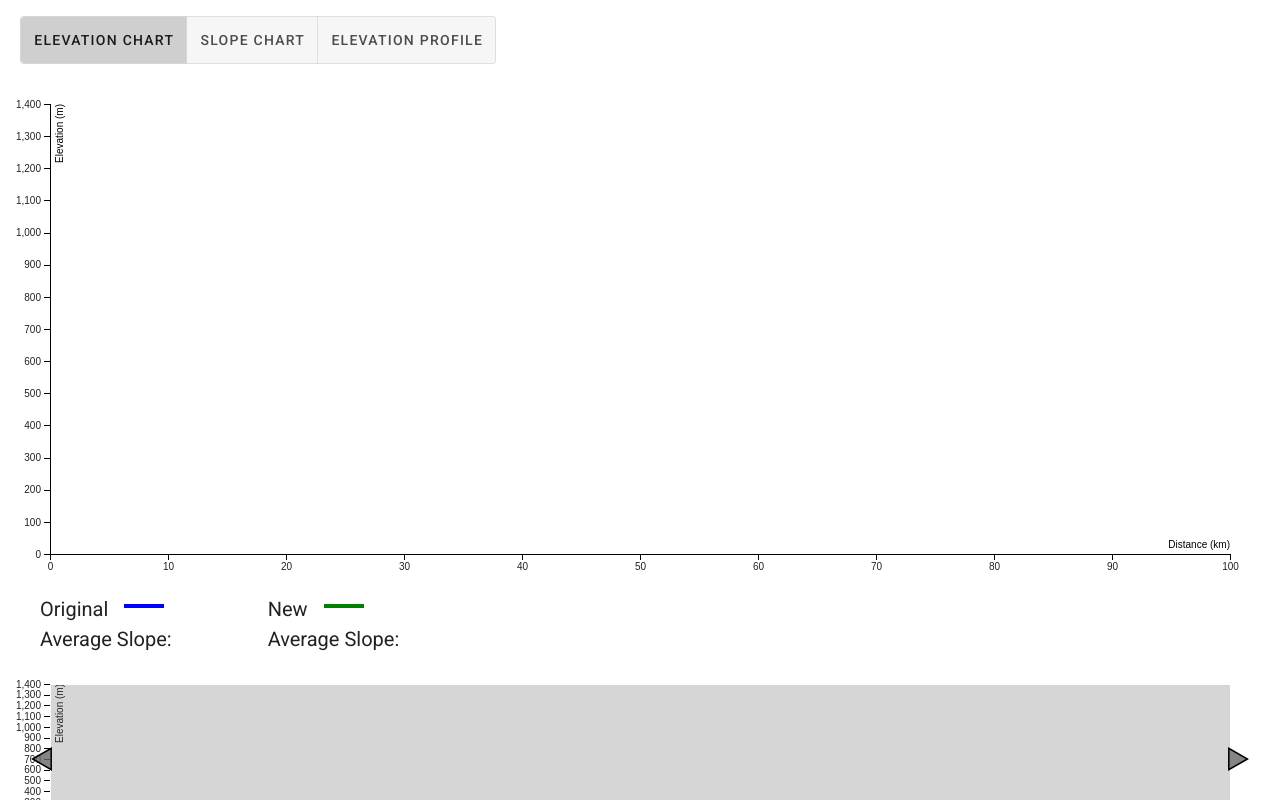
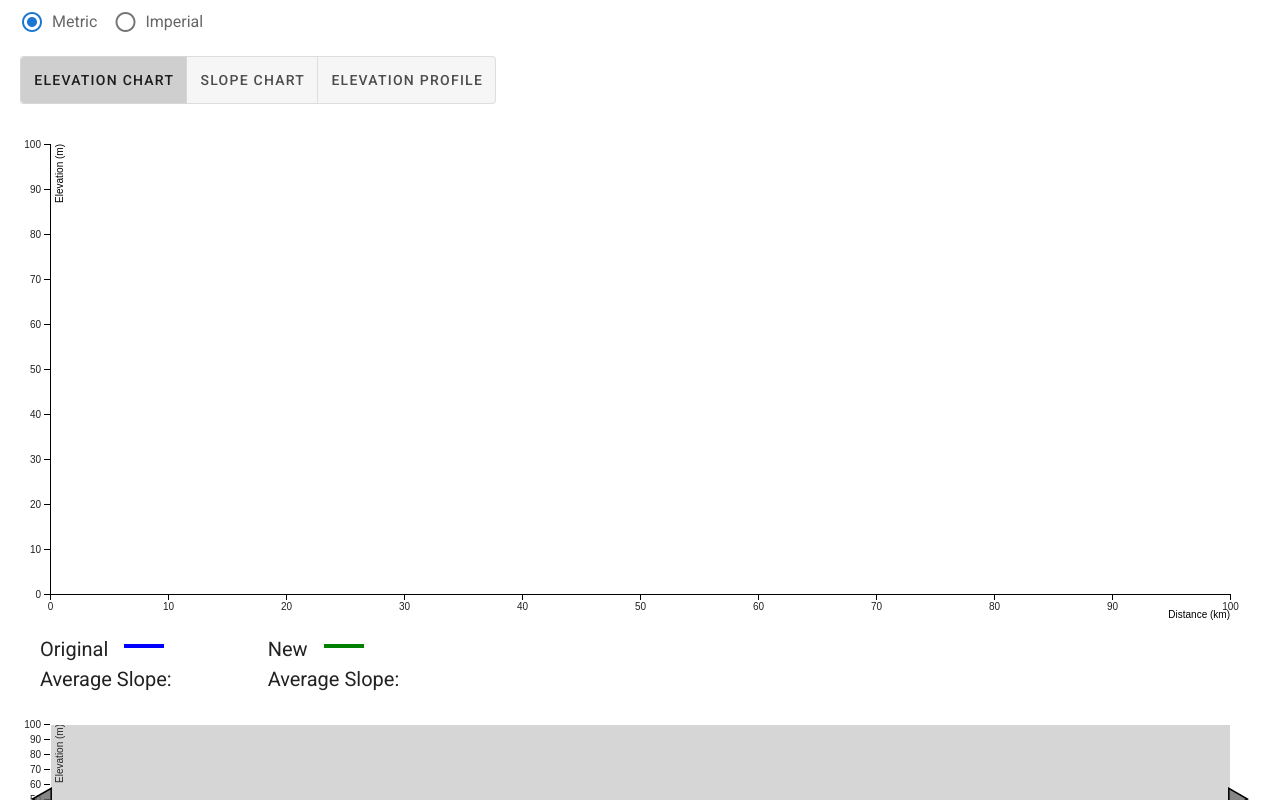
Before and after one commit to brenzy/gpx-smoother-vue, a Vue app: page / in a window 1280 px wide. Shown: the part 920-1720 px from the top of the page. Built offline with nearby package versions, Linux system fonts and the light colour scheme.

Commit message:
Version 1.5.0 - Add the ability to display the charts using imperial units.

```diff
--- a/package.json
+++ b/package.json
@@ -1,6 +1,6 @@
 {
   "name": "gpx-smoother-vue",
-  "version": "1.4.0",
+  "version": "1.5.0",
   "private": true,
   "scripts": {
     "serve": "vue-cli-service serve",
--- a/src/components/Charts.vue
+++ b/src/components/Charts.vue
@@ -1,5 +1,11 @@
 <template>
   <section id="charts">
+    <v-radio-group  class="units-group"
+                    v-model="graphUnits"
+                    row>
+      <v-radio label="Metric" value="metric"></v-radio>
+      <v-radio label="Imperial" value="imperial"></v-radio>
+    </v-radio-group>
     <v-btn-toggle class="chart-type-group"
                   v-model="graphType"
                   mandatory>
@@ -10,6 +16,7 @@
     <DistanceChart
       :graph-type="graphType"
       :color-scale="colorScale"
+      :graph-units="graphUnits"
     ></DistanceChart>
     <Legend
       :graph-type="graphType"
@@ -17,6 +24,7 @@
     ></Legend>
     <SelectionChart
       :graph-type="graphType"
+      :graph-units="graphUnits"
     ></SelectionChart>
   </section>
 </template>
@@ -27,6 +35,7 @@
   import DistanceChart from './DistanceChart';
   import * as d3 from 'd3';
   import Legend from './Legend';
+  import {UnitType} from '@/components/chartModel';
 
   export default {
     name: 'Charts',
@@ -34,18 +43,29 @@
     data: () => ({
       graphType: GraphType.ELEVATION_DISTANCE,
       graphTypes: GraphType,
-      colorScale: null
+      colorScale: null,
+      graphUnits: UnitType.METRIC
     }),
     mounted() {
+      if (localStorage.graphUnits) {
+        this.graphUnits = localStorage.graphUnits === UnitType.IMPERIAL ? UnitType.IMPERIAL : UnitType.METRIC ;
+      }
       this.colorScale = d3.scaleThreshold()
         .domain([-20, -15, -10, -5, 0, 5, 10, 15, 20])
         .range(['#313695', '#4575b4', '#74add1', '#abd9e9', '#e0f3f8', '#fee090', '#fdae61', '#f46d43', '#d73027', '#a50026']);
+    },
+    watch: {
+      graphUnits(newGraphUnits) {
+        localStorage.graphUnits = newGraphUnits;
+      }
     },
     methods: {}
   };
 </script>
 
 <style lang="sass" scoped>
+  .units-group
+    margin: 20px 20px 0 20px
   .chart-type-group
-    margin: 20px
+    margin: 0 0 20px 20px
 </style>
--- a/src/components/DistanceChart.vue
+++ b/src/components/DistanceChart.vue
@@ -8,16 +8,21 @@
 <script>
   import * as d3 from 'd3';
   import {mapState} from 'vuex';
-  import {GraphType, LineTypes} from './chartModel';
+  import {GraphType, LineTypes, UnitType} from './chartModel';
+  import {convertDistance, convertElevation, kmToMiles, metresToFeet} from '@/utilities/unitConversion';
 
   // noinspection JSUnusedGlobalSymbols
   export default {
     name: 'DistanceChart',
     props: {
       graphType: String,
-      colorScale: Function
+      colorScale: Function,
+      graphUnits: UnitType
     },
     data: () => ({
+      defaultDistance: 100000,
+      defaultElevation: 100,
+      defaultSlope: 20,
       dimensions: null,
       width: null,
       height: null,
@@ -25,6 +30,8 @@
       svg: null,
       xScale: null,
       yScale: null,
+      xScaleImperial: null,
+      yScaleImperial: null,
       xAxis: null,
       yAxis: null,
       slopeLine: null,
@@ -68,13 +75,36 @@
           this.setLine(this.smoothedValues, LineTypes.SMOOTHED, true);
         }
       },
+      graphUnits: function() {
+        this.initializeUnits(this.graphUnits);
+        const xAxisScale = (this.graphUnits === UnitType.IMPERIAL) ? this.xScaleImperial : this.xScale;
+        this.xAxis.scale(xAxisScale);
+        this.focus.select('.x.axis').call(this.xAxis);
+        this.xAxisLabel.text(this.xAxisText());
+        const yAxisScale = (this.graphUnits === UnitType.IMPERIAL) ? this.yScaleImperial : this.yScale;
+        this.yAxis.scale(yAxisScale);
+        this.focus.select('.y.axis').call(this.yAxis);
+        this.yAxisLabel.text(this.yAxisText());
+      },
       selection: function(newValue) {
         this.onSelectionUpdate(newValue);
       }
     },
     methods: {
+      initializeUnits(graphUnits) {
+        if (graphUnits === UnitType.METRIC) {
+          this.unitsElevation = 'm';
+          this.unitsDistance = 'km';
+        } else {
+          this.unitsElevation = 'ft';
+          this.unitsDistance = 'mi';
+        }
+      },
       yAxisText() {
-        return (this.graphType === GraphType.SLOPE_DISTANCE) ? 'Slope (%)' : 'Elevation (m)';
+        return (this.graphType === GraphType.SLOPE_DISTANCE) ? 'Slope (%)' : `Elevation (${this.unitsElevation})`;
+      },
+      xAxisText() {
+        return `Distance (${this.unitsDistance})`;
       },
       setDimensions() {
         this.dimensions = {
@@ -88,7 +118,6 @@
         this.svg.attr('height', this.dimensions.height);
       },
       resize() {
-
         // If the chart is hidden, don't bother to redraw it
         if (d3.select('#chart').node().clientWidth === 0) {
           return;
@@ -100,6 +129,8 @@
         // Update the range of the scale with new width/height
         this.xScale.range([0, this.width]);
         this.yScale.range([this.height, 0]);
+        this.xScaleImperial.range([0, this.width]);
+        this.yScaleImperial.range([this.height, 0]);
 
         // Update the axis and text with the new scale
         this.svg.select('.x.axis')
@@ -149,6 +180,7 @@
           return;
         }
         this.xScale.domain(selection);
+        this.xScaleImperial.domain(selection.map(distance => kmToMiles(distance)));
         this.focus.select('.x.axis').call(this.xAxis);
         this.focus.selectAll('path.elevation').attr('d', this.elevationLine);
         this.focus.selectAll('path.slope').attr('d', this.slopeLine);
@@ -174,8 +206,9 @@
             + ' ' + this.xScale(datum.previous.totalDistance) + ',' + this.yScale(this.yScale.domain()[0]);
         });
       },
-      defaultYExtent() {
-        return (this.graphType === GraphType.SLOPE_DISTANCE) ? [-20, 20] : [0, 1400];
+      defaultYExtent(unitType) {
+        return (this.graphType === GraphType.SLOPE_DISTANCE) ? [-this.defaultSlope, this.defaultSlope]
+            : [0, convertElevation(this.defaultElevation, unitType)];
       },
       showOriginal(show) {
         const _this = this;
@@ -192,12 +225,13 @@
       },
       reset() {
         this.yAxisLabel.text(this.yAxisText());
+        this.xAxisLabel.text(this.xAxisText());
         this.focus.selectAll('circle').remove();
         this.focus.selectAll('polygon').remove();
         this.focus.selectAll('path.elevation').remove();
         this.focus.selectAll('path.slope').remove();
-        let yExtent = this.defaultYExtent();
-        this.yScale.domain(yExtent);
+        this.yScale.domain(this.defaultYExtent(UnitType.METRIC));
+        this.yScaleImperial.domain(this.defaultYExtent(UnitType.IMPERIAL));
         this.draw();
       },
       slopeColor(point) {
@@ -286,15 +320,15 @@
       tooltipDisplay(data, index, group) {
         // Populate the tooltip
         let slope = (Math.round(data.slope * 1000) / 10).toString();
-        let distance = (Math.round(data.totalDistance / 10) / 100).toString();
-        let elevation = parseInt(((data.ele * 100) / 100).toString());
+        let distance = (Math.round(convertDistance(data.totalDistance, this.graphUnits) / 10) / 100).toString();
+        let elevation = parseInt(((convertElevation(data.ele, this.graphUnits) * 100) / 100).toString());
         this.tooltip.transition()
           .duration(200)
           .style('opacity', .9);
         this.tooltip.html(
-          '<div>Slope: ' + slope + '%</div>' +
-          '<div>Distance: ' + distance + 'km</div>' +
-          '<div>Elevation: ' + elevation + 'm</div>');
+          `<div>Slope: ${slope}%</div>` +
+          `<div>Distance: ${distance}${this.unitsDistance}</div>` +
+          `<div>Elevation: ${elevation}${this.unitsElevation}</div>`);
 
         // Position the tooltip in the svg
         let bbox = this.graphElement.getBoundingClientRect();
@@ -357,13 +391,16 @@
           } else if (yExtent[0] < 0) {
             yExtent = [yExtent[0], 0];
           } else {
-            yExtent = this.defaultYExtent();
+            yExtent = this.defaultYExtent(UnitType.METRIC);
           }
         }
         this.yScale.domain(yExtent);
+        this.yScaleImperial.domain((this.graphType === GraphType.SLOPE_DISTANCE) ? yExtent :
+          yExtent.map(elevation => metresToFeet(elevation)));
 
         if (!maintainSelection) {
           this.xScale.domain(this.xExtents);
+          this.xScaleImperial.domain(this.xExtents.map(distance => kmToMiles(distance)));
         }
 
         if (this.graphType === GraphType.ELEVATION_PROFILE)
@@ -385,6 +422,7 @@
         this.width = this.dimensions.width;
         this.height = this.dimensions.height;
         this.margin = {top: 20, right: 50, bottom: 30, left: 50};
+        this.initializeUnits(this.graphUnits);
 
         this.setDimensions();
 
@@ -393,32 +431,42 @@
 
         this.xScale = d3.scaleLinear()
           .range([0, this.width])
-          .domain([0, 100000])
+          .domain([0, this.defaultDistance])
           .nice();
-
+        this.xScaleImperial = d3.scaleLinear()
+            .range([0, this.width])
+            .domain([0, kmToMiles(this.defaultDistance)])
+            .nice();
 
         this.yScale = d3.scaleLinear()
           .range([this.height, 0])
-          .domain(this.defaultYExtent())
+          .domain(this.defaultYExtent(UnitType.METRIC))
           .nice();
+        this.yScaleImperial = d3.scaleLinear()
+            .range([this.height, 0])
+            .domain(this.defaultYExtent(UnitType.IMPERIAL))
+            .nice();
 
-        this.xAxis = d3.axisBottom(this.xScale)
-          .tickFormat(d => {
-            return parseInt((d / 100).toString()) / 10;
-          });
-        this.focus.append('g')
+        const xAxisScale = (this.graphUnits === UnitType.IMPERIAL) ? this.xScaleImperial : this.xScale;
+        this.xAxis = d3.axisBottom(xAxisScale)
+            .tickFormat(d => {
+              return parseInt((d / 100).toString()) / 10;
+            });
+
+        let xAxisVis = this.focus.append('g')
           .attr('class', 'x axis')
           .attr('transform', 'translate(0,' + this.height + ')')
-          .call(this.xAxis)
-          .append('text')
-          .attr('class', 'x label')
+          .call(this.xAxis);
+        this.xAxisLabel = xAxisVis.append('text');
+        this.xAxisLabel.attr('class', 'x label')
           .style('text-anchor', 'end')
           .attr('x', this.width)
-          .attr('y', -6)
-          .text('Distance (km)')
+          .attr('y', 24)
+          .text(this.xAxisText())
           .attr('fill', '#000');
 
-        this.yAxis = d3.axisLeft(this.yScale);
+        const yAxisScale = (this.graphUnits === UnitType.IMPERIAL) ? this.yScaleImperial : this.yScale;
+        this.yAxis = d3.axisLeft(yAxisScale);
         let yAxisVis = this.focus.append('g')
           .attr('class', 'y axis')
           .call(this.yAxis);
--- a/src/components/SelectionChart.vue
+++ b/src/components/SelectionChart.vue
@@ -7,15 +7,20 @@
 <script>
 import * as d3 from 'd3';
 import {mapState} from 'vuex';
-import {GraphType, LineTypes} from './chartModel';
+import {GraphType, LineTypes, UnitType} from './chartModel';
 import store from '../store/store';
+import {convertElevation, kmToMiles, metresToFeet} from '@/utilities/unitConversion';
 
 export default {
   name: 'SelectionChart',
   props: {
-    graphType: String
+    graphType: String,
+    graphUnits: String
   },
   data: () => ({
+    defaultDistance: 100000,
+    defaultElevation: 100,
+    defaultSlope: 20,
     dimensions: null,
     width: null,
     height: null,
@@ -25,7 +30,9 @@ export default {
     miniHeight: null,
     miniSvg: null,
     miniXScale: null,
+    miniXScaleImperial: null,
     miniYScale: null,
+    miniYScaleImperial: null,
     brush: null,
     gBrush: null,
     miniElevationLine: null,
@@ -34,7 +41,9 @@ export default {
     miniYAxis: null,
     displayOriginal: true,
     handle: null,
-    xExtents: null
+    xExtents: null,
+    miniXLabel: null,
+    miniYLabel: null,
   }),
   mounted() {
     window.addEventListener('resize', this.resize);
@@ -65,6 +74,16 @@ export default {
         this.setLine(this.smoothedValues, LineTypes.SMOOTHED, true);
       }
     },
+    graphUnits: function() {
+      const xAxisScale = (this.graphUnits === UnitType.IMPERIAL) ? this.miniXScaleImperial : this.miniXScale;
+      this.miniXAxis.scale(xAxisScale);
+      this.miniSvg.select('.x.axis').call(this.miniXAxis);
+      this.miniXLabel.text(this.xAxisText());
+      const yAxisScale = (this.graphUnits === UnitType.IMPERIAL) ? this.miniYScaleImperial : this.miniYScale;
+      this.miniYAxis.scale(yAxisScale);
+      this.miniSvg.select('.y.axis').call(this.miniYAxis);
+      this.miniYLabel.text(this.yAxisText());
+    },
     selection: function(newValue) {
       if (newValue === null  && this.xScale) {
         this.gBrush.call(this.brush.move, this.xScale.range());
@@ -73,9 +92,11 @@ export default {
   },
   methods: {
     yAxisText() {
-      return this.graphType === GraphType.SLOPE_DISTANCE
-        ? 'Slope (%)'
-        : 'Elevation (m)';
+      const unitsElevation = (this.graphUnits === UnitType.IMPERIAL) ? 'ft' : 'm';
+      return (this.graphType === GraphType.SLOPE_DISTANCE) ? 'Slope (%)' : `Elevation (${unitsElevation})`;
+    },
+    xAxisText() {
+      return `Distance (${(this.graphUnits === UnitType.IMPERIAL) ? 'mi' : 'km'})`;
     },
     setDimensions() {
       this.dimensions = {
@@ -105,7 +126,9 @@ export default {
       // Update the range of the scale with new width/height
       this.xScale.range([0, this.width]);
       this.miniXScale.range([0, this.width]);
+      this.miniXScaleImperial.range([0, this.width]);
       this.miniYScale.range([this.miniHeight, 0]);
+      this.miniYScaleImperial.range([this.miniHeight, 0]);
 
       // Update the mini graph
       this.miniSvg
@@ -159,16 +182,16 @@ export default {
         );
       });
     },
-    defaultYExtent() {
-      return this.graphType === GraphType.SLOPE_DISTANCE
-        ? [-20, 20]
-        : [0, 1400];
+    defaultYExtent(unitType) {
+      return (this.graphType === GraphType.SLOPE_DISTANCE) ? [-this.defaultSlope, this.defaultSlope]
+          : [0, convertElevation(this.defaultElevation, unitType)];
     },
     reset() {
+      this.miniXLabel.text(this.xAxisText());
       this.miniYLabel.text(this.yAxisText());
       this.miniSvg.selectAll('path.elevation').remove();
       this.miniSvg.selectAll('path.slope').remove();
-      let yExtent = this.defaultYExtent();
+      let yExtent = this.defaultYExtent(this.graphUnits);
       this.miniYScale.domain(yExtent);
       this.draw();
     },
@@ -219,6 +242,7 @@ export default {
           return d.totalDistance;
         });
         this.miniXScale.domain(this.xExtents);
+        this.miniXScaleImperial.domain(this.xExtents.map(distance => kmToMiles(distance)));
       } else {
         this.miniSvg.selectAll('path.' + lineType).remove();
       }
@@ -235,10 +259,12 @@ export default {
         } else if (yExtent[0] < 0) {
           yExtent = [yExtent[0], 0];
         } else {
-          yExtent = this.defaultYExtent();
+          yExtent = this.defaultYExtent(UnitType.METRIC);
         }
       }
       this.miniYScale.domain(yExtent);
+      this.miniYScaleImperial.domain((this.graphType === GraphType.SLOPE_DISTANCE) ? yExtent :
+          yExtent.map(elevation => metresToFeet(elevation)));
 
       if (!maintainSelection) {
         this.gBrush.call(this.brush.move, this.xScale.range());
@@ -283,37 +309,47 @@ export default {
       this.miniXScale = d3
         .scaleLinear()
         .range([0, this.width])
-        .domain([0, 100000])
+        .domain([0, this.defaultDistance])
         .nice();
+      this.miniXScaleImperial = d3
+          .scaleLinear()
+          .range([0, this.width])
+          .domain([0, kmToMiles(this.defaultDistance)])
+          .nice();
 
       this.miniYScale = d3
         .scaleLinear()
         .range([this.miniHeight, 0])
-        .domain([0, 1400])
+        .domain([0, this.defaultElevation])
         .nice();
+      this.miniYScaleImperial = d3
+          .scaleLinear()
+          .range([this.miniHeight, 0])
+          .domain([0, metresToFeet(this.defaultElevation)])
+          .nice();
 
+      const xAxisScale = (this.graphUnits === UnitType.IMPERIAL) ? this.miniXScaleImperial : this.miniXScale;
       this.miniXAxis = d3
-        .axisBottom()
-        .scale(this.miniXScale)
-        .tickFormat(d => {
-          return parseInt((d / 100).toString()) / 10;
-        });
+          .axisBottom(xAxisScale)
+          .tickFormat(d => {
+            return parseInt((d / 100).toString()) / 10;
+          });
 
-      this.miniYAxis = d3.axisLeft().scale(this.miniYScale);
-
-      this.gMiniSvg
+      let xAxisVis = this.gMiniSvg
         .append('g')
         .attr('class', 'x axis')
         .attr('transform', 'translate(0,' + this.miniHeight + ')')
-        .call(this.miniXAxis)
+        .call(this.miniXAxis);
+      this.miniXLabel = xAxisVis
         .append('text')
         .attr('class', 'x label')
         .style('text-anchor', 'end')
         .attr('x', this.width)
-        .attr('y', -6)
-        .text('Distance (km)')
+        .attr('y', 24)
+        .text(this.xAxisText())
         .attr('fill', '#000');
 
+      this.miniYAxis = d3.axisLeft().scale(this.miniYScale);
       this.miniYAxisVis = this.gMiniSvg
         .append('g')
         .attr('class', 'y axis')
--- a/src/components/chartModel.js
+++ b/src/components/chartModel.js
@@ -8,3 +8,8 @@ export const LineTypes = Object.freeze({
   ORIGINAL: 'original',
   SMOOTHED: 'modified'
 });
+
+export const UnitType = Object.freeze({
+  METRIC: 'metric',
+  IMPERIAL: 'imperial'
+});
--- a/src/store/store.js
+++ b/src/store/store.js
@@ -1,14 +1,14 @@
 import Vue from 'vue';
 import Vuex from 'vuex';
-import {LOAD_ERRORS, parseJson} from '../utilities/gpxFile';
-import {boxSmoothing} from '../utilities/boxSmoothing';
-import {elevatePoints} from '../utilities/elevatePoints';
-import {setSlopeRange} from '../utilities/setSlopeRange';
-import {flattenPoints} from '../utilities/flattenPoints';
-import {savitzkyGolay} from '../utilities/savitzkyGolay';
-import {shiftSlope} from '../utilities/shiftSlope';
-import {kalmanFilter} from '../utilities/kalmanFilter';
-import {slopeSmoothing} from '../utilities/slopeSmoothing';
+import {LOAD_ERRORS, parseJson} from '@/utilities/gpxFile';
+import {boxSmoothing} from '@/utilities/boxSmoothing';
+import {elevatePoints} from '@/utilities/elevatePoints';
+import {setSlopeRange} from '@/utilities/setSlopeRange';
+import {flattenPoints} from '@/utilities/flattenPoints';
+import {savitzkyGolay} from '@/utilities/savitzkyGolay';
+import {shiftSlope} from '@/utilities/shiftSlope';
+import {kalmanFilter} from '@/utilities/kalmanFilter';
+import {slopeSmoothing} from '@/utilities/slopeSmoothing';
 
 Vue.use(Vuex);
 
@@ -77,14 +77,14 @@ export default new Vuex.Store({
     select(context, selection) {
       context.commit('setSelection', selection);
     },
-    smooth(context, numberofPoints) {
+    smooth(context, numberOfPoints) {
       const toSmooth = context.state.smoothedValues ? context.state.smoothedValues : context.state.rawValues;
-      const smoothedValues = boxSmoothing(toSmooth, numberofPoints, context.state.selection);
+      const smoothedValues = boxSmoothing(toSmooth, numberOfPoints, context.state.selection);
       context.commit('setSmoothedValues', smoothedValues);
     },
-    smoothSlope(context, numberofPoints) {
+    smoothSlope(context, numberOfPoints) {
       const toSmooth = context.state.smoothedValues ? context.state.smoothedValues : context.state.rawValues;
-      const smoothedValues = slopeSmoothing(toSmooth, numberofPoints, context.state.selection);
+      const smoothedValues = slopeSmoothing(toSmooth, numberOfPoints, context.state.selection);
       context.commit('setSmoothedValues', smoothedValues);
     },
     savitzkyGolay(context, options) {
@@ -112,7 +112,6 @@ export default new Vuex.Store({
       const smoothedValues = shiftSlope(toSmooth, slopeShift, context.state.selection);
       context.commit('setSmoothedValues', smoothedValues);
     },
-
     elevate(context, metres) {
       const toElevate = context.state.smoothedValues ? context.state.smoothedValues : context.state.rawValues;
       const smoothedValues = elevatePoints(toElevate, metres, context.state.selection);
@@ -142,7 +141,7 @@ export default new Vuex.Store({
       state.rawValues = fileInfo.rawValues;
       state.bElevationAdded = fileInfo.bElevationAdded;
       state.rawAverageSlope = fileInfo.averageSlope;
-       state.totalDistance = fileInfo.totalDistance;
+      state.totalDistance = fileInfo.totalDistance;
     },
     setSelection(state, selection) {
       state.selection = selection;
--- /dev/null
+++ b/src/utilities/unitConversion.js
@@ -0,0 +1,17 @@
+import {UnitType} from '@/components/chartModel';
+
+export function kmToMiles(kilometres) {
+  return kilometres * 0.62137119223;
+}
+
+export function metresToFeet(metres) {
+  return metres * 3.2808399;
+}
+
+export function convertDistance(kilometres, unitType) {
+  return unitType === UnitType.IMPERIAL ? kmToMiles(kilometres) : kilometres;
+}
+
+export function convertElevation(metres, unitType) {
+  return unitType === UnitType.IMPERIAL ? metresToFeet(metres) : metres;
+}
--- a/src/views/About.vue
+++ b/src/views/About.vue
@@ -41,6 +41,10 @@
     </ul>
 
     <h2 class="change-log">Change Log</h2>
+    <h3>Version 1.5.0 - 2020-08-06</h3>
+    <ul>
+      <li>Add the ability to display the chart in metric or imperial.</li>
+    </ul>
     <h3>Version 1.4.0 - 2020-06-06</h3>
     <ul>
       <li>Add box score smoothing for slope.</li>
--- a/src/views/GpxSmoother.vue
+++ b/src/views/GpxSmoother.vue
@@ -166,7 +166,7 @@
 import store from '../store/store';
 import {mapState} from 'vuex';
 import Charts from '../components/Charts';
-import {updateJson} from '../utilities/gpxFile';
+import {updateJson} from '@/utilities/gpxFile';
 import * as xml2js from 'xml2js';
 
 export default {
@@ -244,7 +244,7 @@ export default {
     },
     download(filename, text) {
       // TODO: Investigate https://github.com/jimmywarting/StreamSaver.js
-      var element = document.createElement('a');
+      const element = document.createElement('a');
       element.setAttribute('href', 'data:text/plain;charset=utf-8,' + encodeURIComponent(text));
       element.setAttribute('download', filename);
 
```
